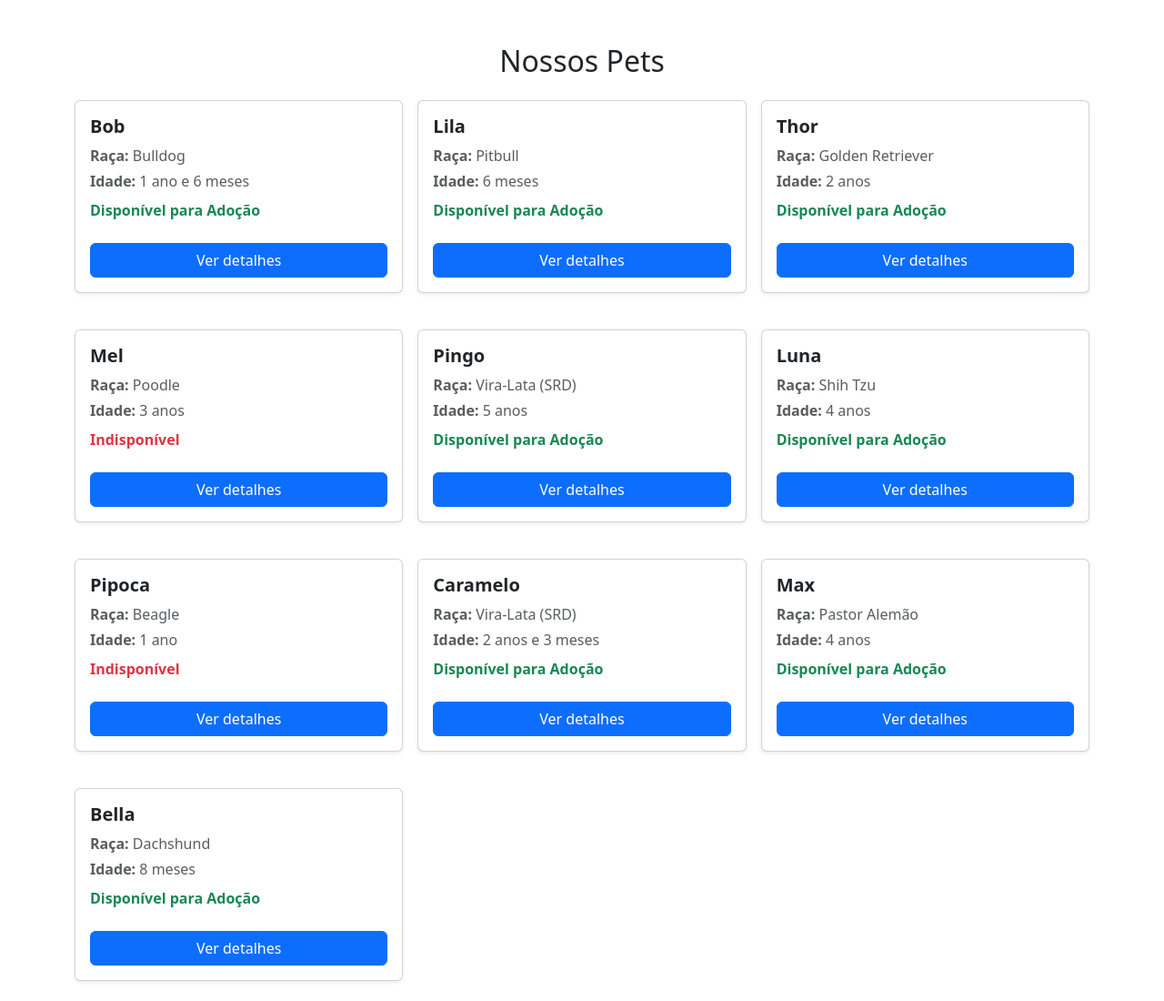
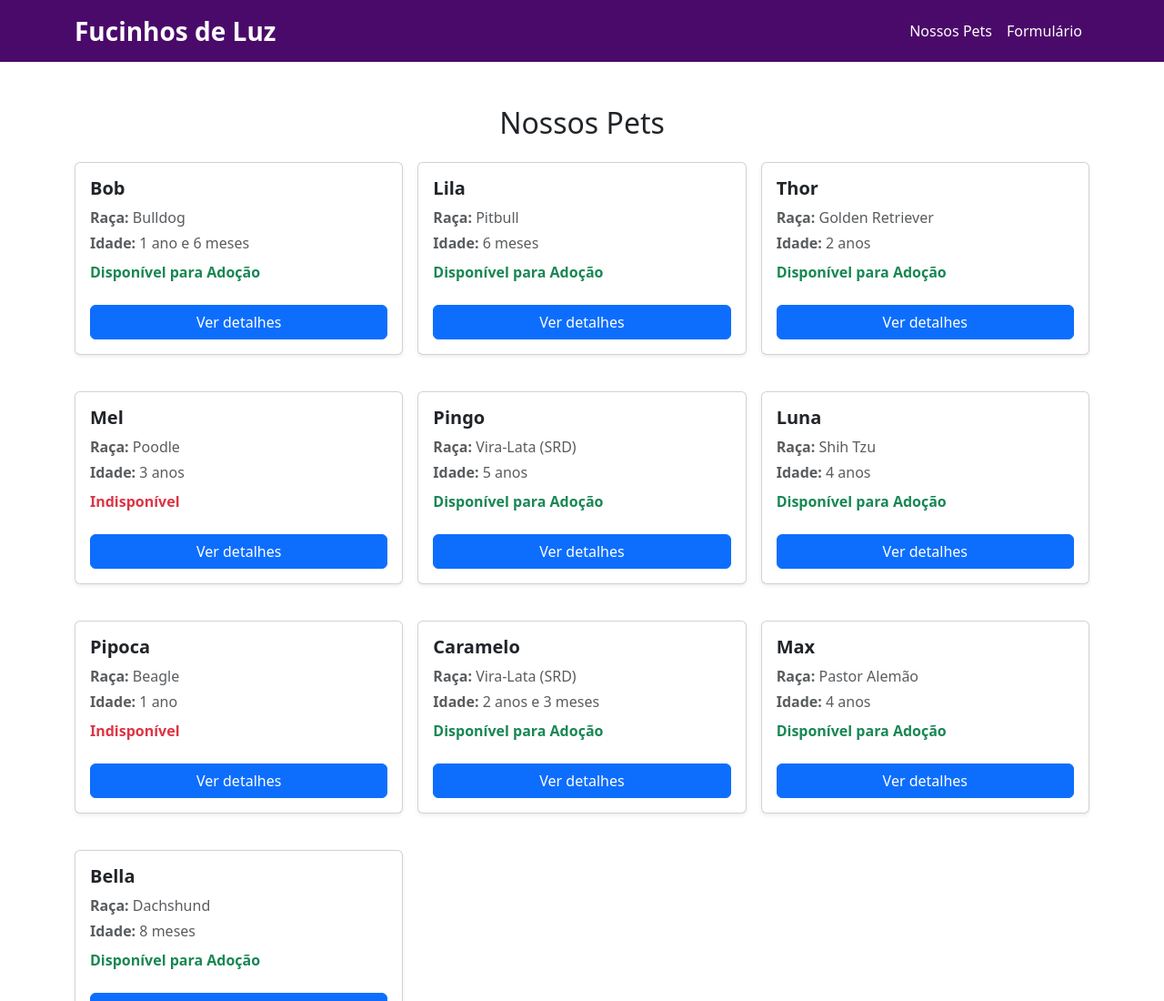
Before and after one commit to maria-quidiquimo/Somativa-Front-end, a website: page index.html in a window 1280 px wide. Shown: the top 1100 px of the page at 91% size. Drawn offline with nearby package versions, Linux system fonts and the light colour scheme.

Commit message:
🦋Navbar

```diff
--- a/index.html
+++ b/index.html
@@ -9,8 +9,28 @@
 </head>
 <body>
     <header>
+  <nav class="navbar navbar-expand-lg bg-roxo" data-bs-theme="dark">
+    <div class="container">
 
-    </header>
+      <!-- Nome do Projeto / Título -->
+      <a class="navbar-brand text-white fw-bold fs-3" href="#">Fucinhos de Luz</a>
+
+      <!-- Botão Hambúrguer -->
+      <button class="navbar-toggler" type="button" data-bs-toggle="collapse" data-bs-target="#menuNavegacao">
+        <span class="navbar-toggler-icon"></span>
+      </button>
+
+      <!-- Links do Menu -->
+      <div class="collapse navbar-collapse" id="menuNavegacao">
+        <ul class="navbar-nav ms-auto">
+          <li class="nav-item"><a class="nav-link text-white" href="#home">Nossos Pets</a></li>
+          <li class="nav-item"><a class="nav-link text-white" href="#">Formulário</a></li>
+        </ul>
+      </div>
+
+    </div>
+  </nav>
+</header>
     <main class="container my-5">
         <h2 class="text-center mb-4">Nossos Pets</h2>
         <section id="home" class="row g-3">
@@ -22,7 +42,7 @@
 
     </footer>
 
-    <script src="node_modules/bootstrap/dist/js/bootstrap.bundle.min.js"></script>
+    <script src="https://cdn.jsdelivr.net/npm/bootstrap@5.3.3/dist/js/bootstrap.bundle.min.js"></script>
     <script src="src/js/script.js"></script>
 </body>
 </html>
```
